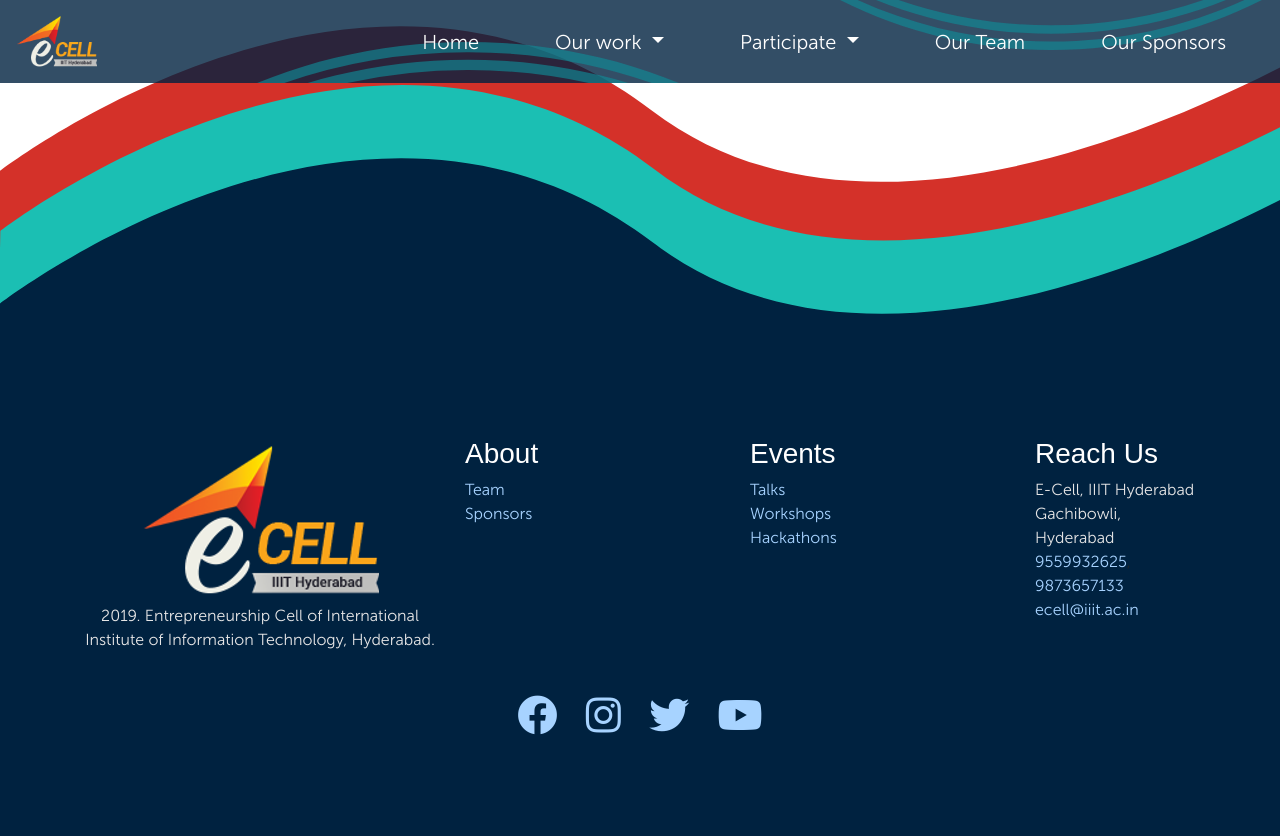
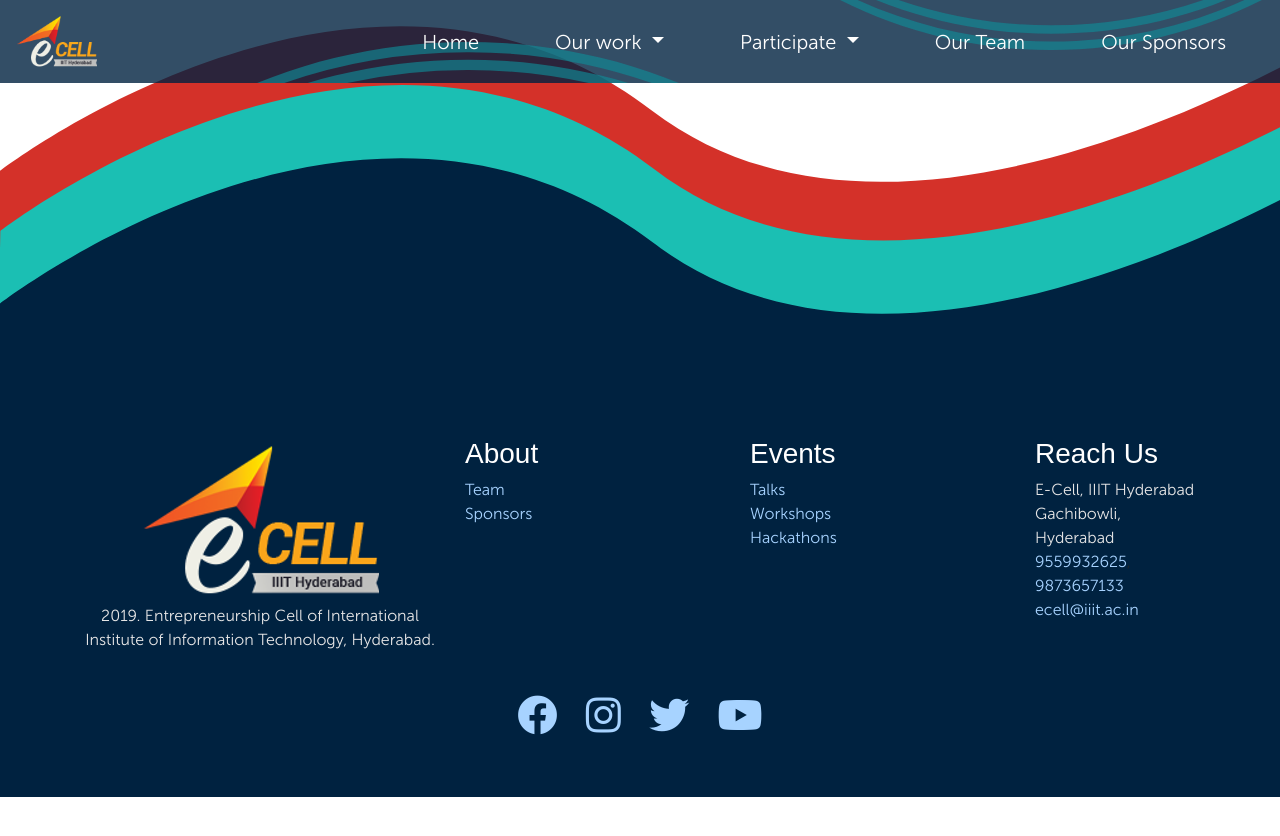
Before and after one commit to IIIT-ECell/website_2019, a Jekyll site: the page built from about.md, in a window 1280 px wide and 900 px high, scrolled down 261 px. Shown: the top 836 px of the window. Built offline with Jekyll 4.4.1, drawn with Linux system fonts in a browser that asks for light colours; nearby versions of some CDN libraries; some web fonts are replaced; after the commit the page ends 1058 px from its top, so only the background shows below that.

Commit message:
Shrunk footer by reducing bottom padding

```diff
--- a/css/footer.css
+++ b/css/footer.css
@@ -35,7 +35,7 @@ body {
 }
 
 .push-bottom {
-    padding-bottom: 10%;
+    padding-bottom: 2%;
 }
 
 .bg-blue {
```
